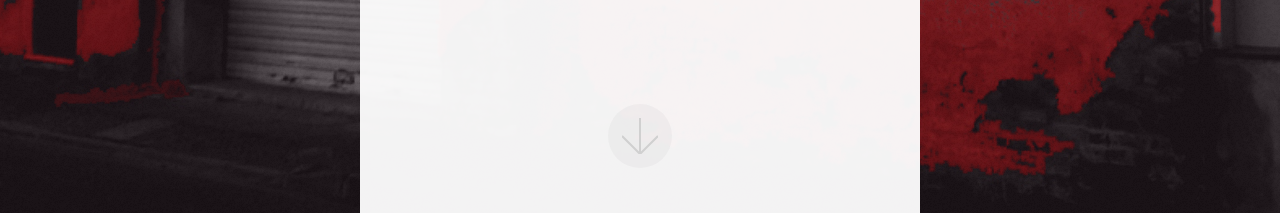
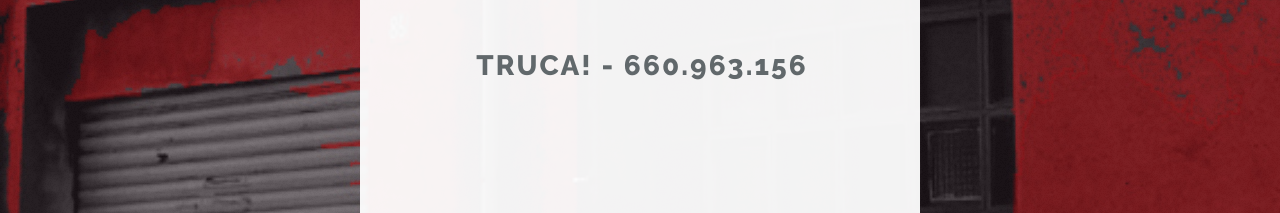
Before and after one commit to davecarter/eldiposit, a plain HTML site: page index.html in a window 1280 px wide. Shown: the part 1384-1597 px from the top of the page. Drawn offline with nearby package versions, Linux system fonts and the light colour scheme; files whose address does not match are found by name.

Commit message:
added contact telf

```diff
--- a/index.html
+++ b/index.html
@@ -15,7 +15,7 @@
 					<img src="images/logo-eldiposit.png" alt="Logo El Diposit"><br />
 					<small>El teu espai de</small>
 					<h1>Coworking</h1>
-					<p>JUST FOR DREAMERS ara amb</p>
+					<p>JUST FOR DREAMERS <br />ara amb</p>
 					<h1 class="discount">30%</h1>
 					<p>de descompte!</p>
 				</header>
@@ -36,10 +36,17 @@
 						</header>
 						<p>Us preguntareu com és aquest nou espai, doncs us avancem que és una petita nau rehabilitada al cor de Sarrià de Ter. Àmplia i lluminosa zona de taules, sala de reunions, petit office totalment equipada i zona de trobades informals.</p>
 						<p>Nou espai de producció per qui no es conforme amb una taula, per qui no només treballa, per qui vol fugir de casa, per qui busca respostes, per qui no fitxa, per qui res no es vol perdre, per qui no té gat, per qui no sap amb qui fer el café de mig matí…</p>
+						<br />
+						<br />
+						<br />
+						<br />
+						<br />
+						<h2>Truca! - 660.963.156</h2>
 					</div>
-					<a href="#" class="goto-next scrolly">Next</a>
 				</div>
 			</section>
+
+			<section id="footer">
 
 				<footer>
 					<ul class="icons">
@@ -54,6 +61,7 @@
 				</footer>
 			</section>
 
+		<!-- Scripts -->
 			<script src="assets/js/jquery.min.js"></script>
 			<script src="assets/js/jquery.scrollex.min.js"></script>
 			<script src="assets/js/jquery.scrolly.min.js"></script>
```
